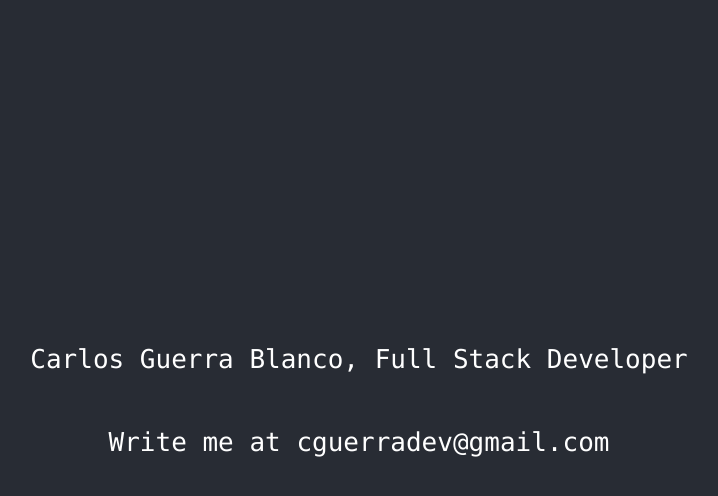
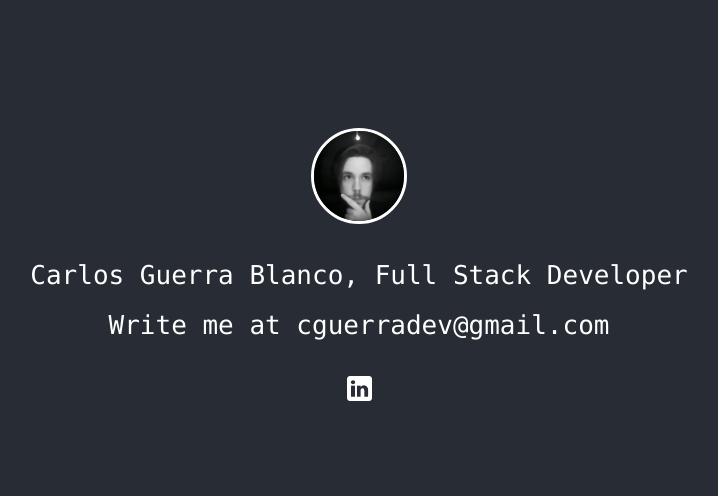
Before and after one commit to guerrawhite/cguerra-web, a React (Create React App) app: page / in a window 1280 px wide. Shown: the top 496 px of the page, without its empty margins (281-999 px from the left). Built offline with nearby package versions, Linux system fonts and the light colour scheme.

Commit message:
add linkedin link and profile photo

```diff
--- a/src/App.css
+++ b/src/App.css
@@ -1,21 +1,34 @@
+body{
+  background-color: #282c34;
+}
+p{
+  line-height: 50px;
+}
+code{
+  display: block;
+}
 .App {
   text-align: center;
+  padding-top: 10%;
 }
-
 .App-logo {
   height: 40vmin;
   pointer-events: none;
 }
-
+.imgLinkedin{
+  width: 25px;
+}
+.imgMain{
+  width: 90px;
+  border-radius: 50%;
+  border: 3px solid #ffffff;
+}
 @media (prefers-reduced-motion: no-preference) {
   .App-logo {
     animation: App-logo-spin infinite 20s linear;
   }
 }
-
 .App-header {
-  background-color: #282c34;
-  min-height: 100vh;
   display: flex;
   flex-direction: column;
   align-items: center;
@@ -23,11 +36,9 @@
   font-size: calc(10px + 2vmin);
   color: white;
 }
-
 .App-link {
   color: #61dafb;
 }
-
 @keyframes App-logo-spin {
   from {
     transform: rotate(0deg);
--- a/src/App.js
+++ b/src/App.js
@@ -5,13 +5,15 @@ function App() {
   return (
     <div className="App">
       <header className="App-header">
+      <img className="imgMain" src={require('./assets/img/carlos.jpeg')}/>
         <p>
           <code>Carlos Guerra Blanco, Full Stack Developer</code>
-        </p>
-        <p>
           <code>Write me at cguerradev@gmail.com</code>
         </p>
       </header>
+      <footer>
+        <a target="_blank" href="https://es.linkedin.com/in/carlos-guerra-blanco"><img className="imgLinkedin" src={require('./assets/img/linkedin.png')}/></a>
+      </footer>
     </div>
   );
 }
```
Also changed, not shown: src/assets/img/carlos.jpeg (added), src/assets/img/linkedin.png (added).
